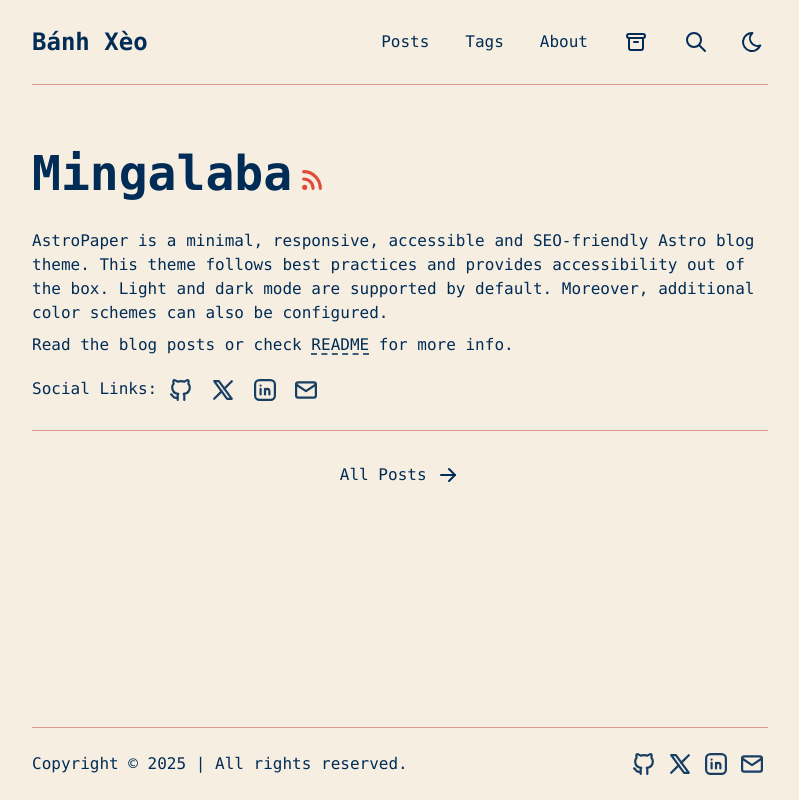
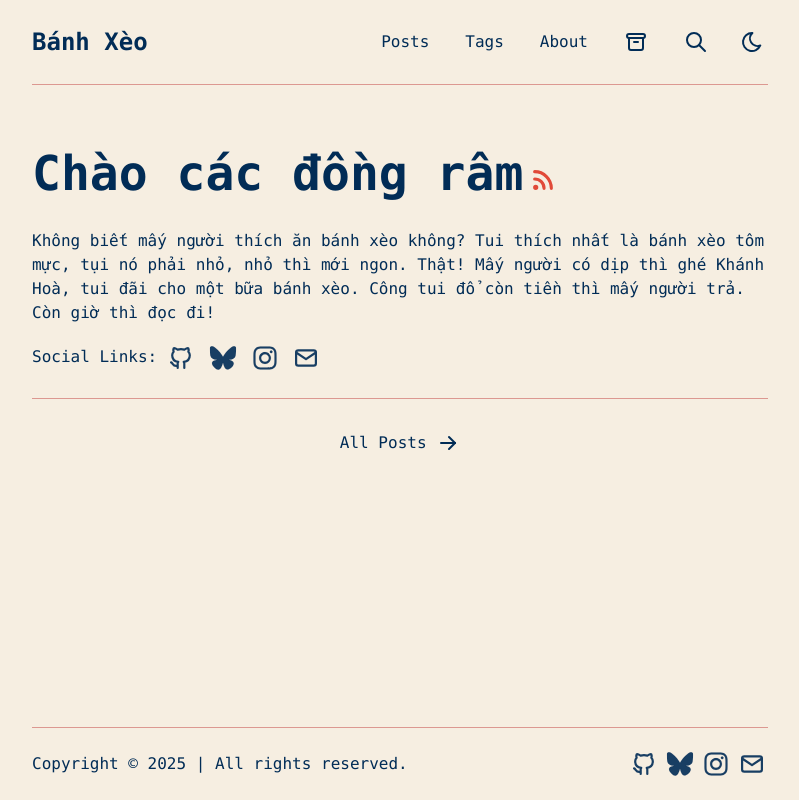
Before and after one commit to cuongnguyen0527/astro-blog, an Astro site: page / in a window 1280 px wide. Shown: the whole page, without its empty margins (240-1039 px from the left). Built offline with nearby package versions, Linux system fonts and the light colour scheme; Astro itself is replaced by a stand-in of ours.

Commit message:
Edit frontpage with social links

```diff
--- a/src/constants.ts
+++ b/src/constants.ts
@@ -1,7 +1,8 @@
 import IconMail from "@/assets/icons/IconMail.svg";
 import IconGitHub from "@/assets/icons/IconGitHub.svg";
 import IconBrandX from "@/assets/icons/IconBrandX.svg";
-import IconLinkedin from "@/assets/icons/IconLinkedin.svg";
+import IconBluesky from "@/assets/icons/IconBluesky.svg";
+import IconInstagram from "@/assets/icons/IconInstagram.svg";
 import IconWhatsapp from "@/assets/icons/IconWhatsapp.svg";
 import IconFacebook from "@/assets/icons/IconFacebook.svg";
 import IconTelegram from "@/assets/icons/IconTelegram.svg";
@@ -11,25 +12,25 @@ import { SITE } from "@/config";
 export const SOCIALS = [
   {
     name: "Github",
-    href: "https://github.com/satnaing/astro-paper",
+    href: "https://github.com/cuongnguyen0527",
     linkTitle: ` ${SITE.title} on Github`,
     icon: IconGitHub,
   },
   {
-    name: "X",
-    href: "https://x.com/username",
-    linkTitle: `${SITE.title} on X`,
-    icon: IconBrandX,
+    name: "Bluesky",
+    href: "https://bsky.app/profile/ndcuong.bsky.social",
+    linkTitle: `${SITE.title} on Bluesky`,
+    icon: IconBluesky,
   },
   {
-    name: "LinkedIn",
-    href: "https://www.linkedin.com/in/username/",
-    linkTitle: `${SITE.title} on LinkedIn`,
-    icon: IconLinkedin,
+    name: "Instagram",
+    href: "https://www.instagram.com/nukun27/",
+    linkTitle: `${SITE.title} on Instagram`,
+    icon: IconInstagram,
   },
   {
     name: "Mail",
-    href: "mailto:yourmail@gmail.com",
+    href: "mailto:cuong.nguyen0527@gmail.com",
     linkTitle: `Send an email to ${SITE.title}`,
     icon: IconMail,
   },
--- a/src/pages/index.astro
+++ b/src/pages/index.astro
@@ -25,7 +25,7 @@ const recentPosts = sortedPosts.filter(({ data }) => !data.featured);
   <main id="main-content" data-layout="index">
     <section id="hero" class="pt-8 pb-6">
       <h1 class="my-4 inline-block text-4xl font-bold sm:my-8 sm:text-5xl">
-        Mingalaba
+        Chào các đồng râm
       </h1>
       <a
         target="_blank"
@@ -43,19 +43,10 @@ const recentPosts = sortedPosts.filter(({ data }) => !data.featured);
       </a>
 
       <p>
-        AstroPaper is a minimal, responsive, accessible and SEO-friendly Astro
-        blog theme. This theme follows best practices and provides accessibility
-        out of the box. Light and dark mode are supported by default. Moreover,
-        additional color schemes can also be configured.
-      </p>
-      <p class="mt-2">
-        Read the blog posts or check
-        <LinkButton
-          class="underline decoration-dashed underline-offset-4 hover:text-accent"
-          href="https://github.com/satnaing/astro-paper#readme"
-        >
-          README
-        </LinkButton> for more info.
+        Không biết mấy người thích ăn bánh xèo không? Tui thích nhất là bánh xèo
+        tôm mực, tụi nó phải nhỏ, nhỏ thì mới ngon. Thật! Mấy người có dịp thì
+        ghé Khánh Hoà, tui đãi cho một bữa bánh xèo. Công tui đổ còn tiền thì
+        mấy người trả. Còn giờ thì đọc đi!
       </p>
       {
         // only display if at least one social link is enabled
```
Also changed, not shown: src/assets/icons/IconBluesky.svg (added), src/assets/icons/IconInstagram.svg (added).
